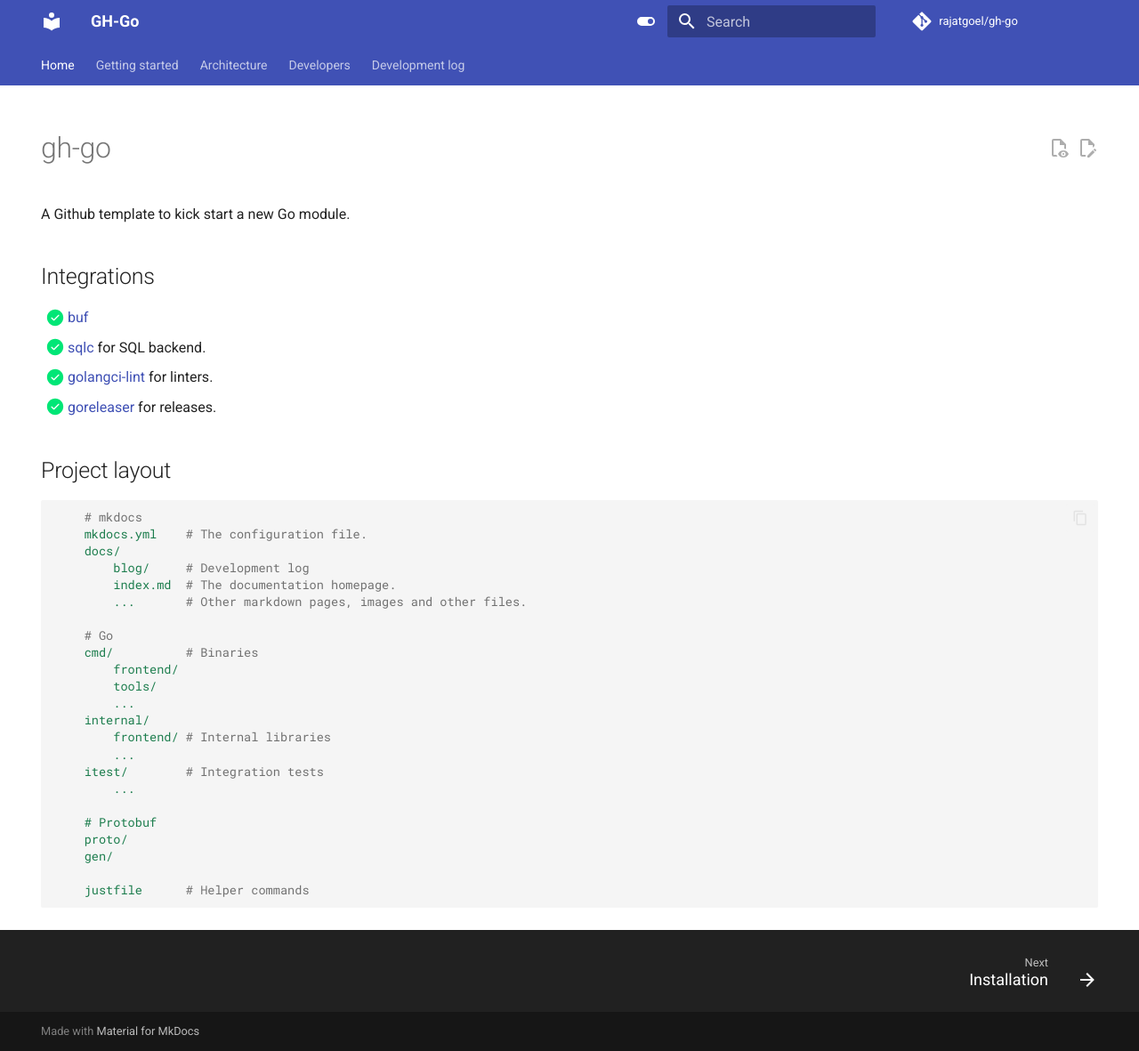
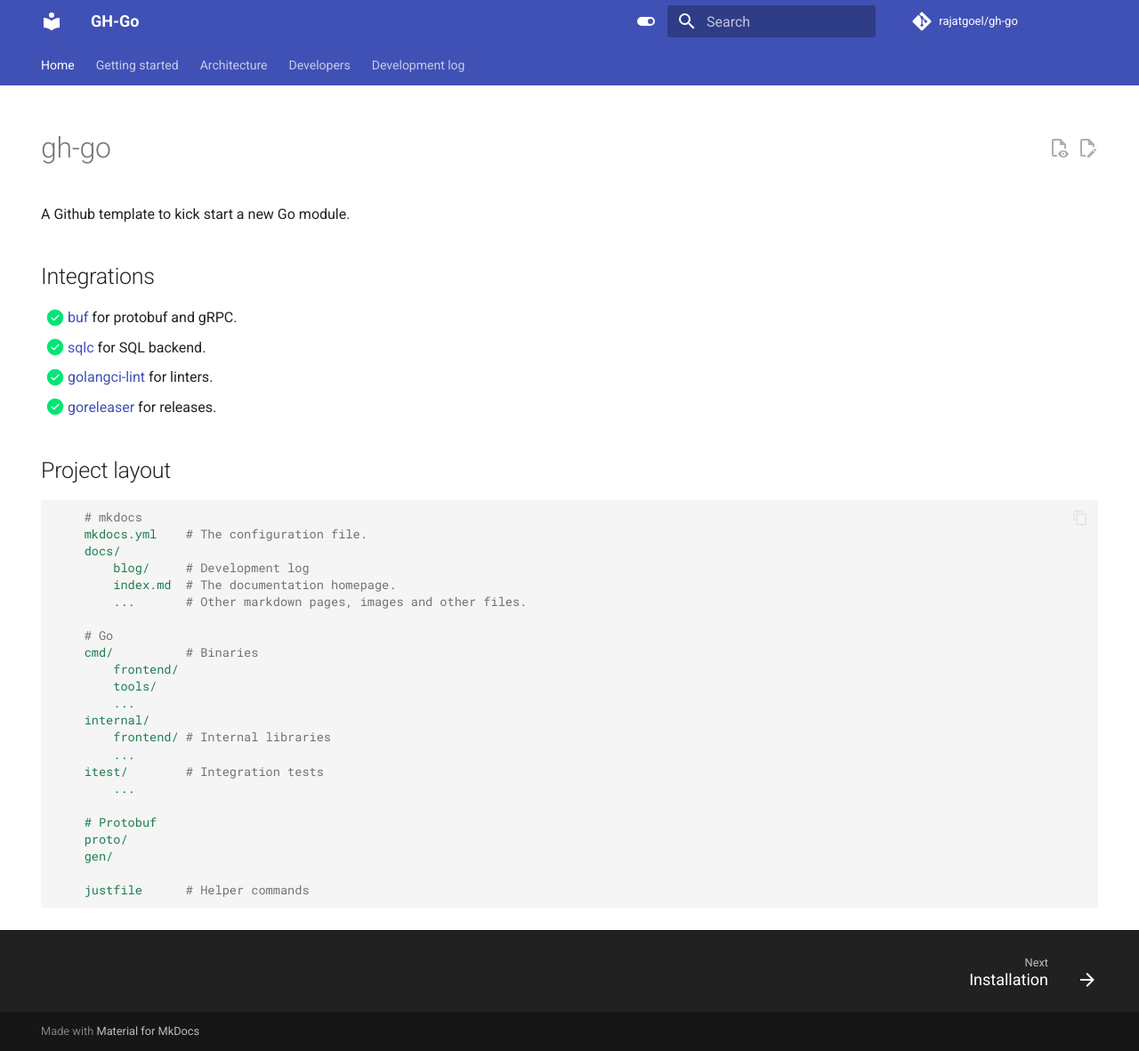
Before and after one commit to rajatgoel/gh-go, an MkDocs documentation site: the page built from docs/index.md, in a window 1280 px wide and 1181 px high. Shown: the whole window at 89% size. Built offline with MkDocs 1.6.1 and Material for MkDocs 9.7.7, drawn with Linux system fonts in a browser that asks for light colours; comment, search, counter and statistics services are not loaded.

Commit message:
Update index.md

```diff
--- a/docs/index.md
+++ b/docs/index.md
@@ -10,7 +10,7 @@ A Github template to kick start a new Go module.
 
 ## Integrations
 
-- [x] [buf](https://buf.build/)
+- [x] [buf](https://buf.build/) for protobuf and gRPC.
 - [x] [sqlc](https://sqlc.dev/) for SQL backend.
 - [x] [golangci-lint](https://golangci-lint.run/) for linters.
 - [x] [goreleaser](https://goreleaser.com/) for releases.
```
